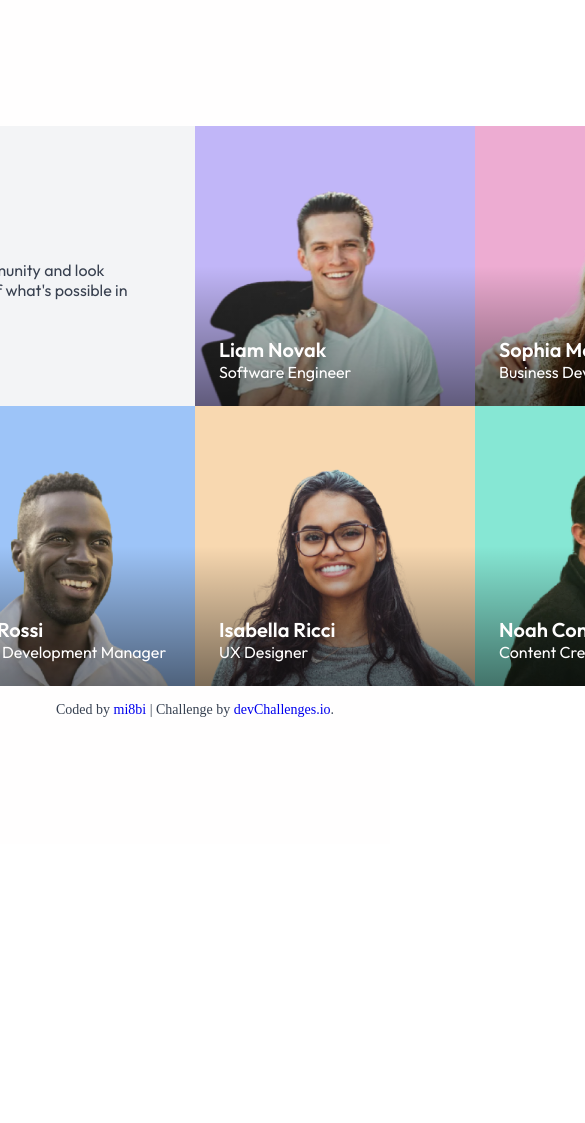
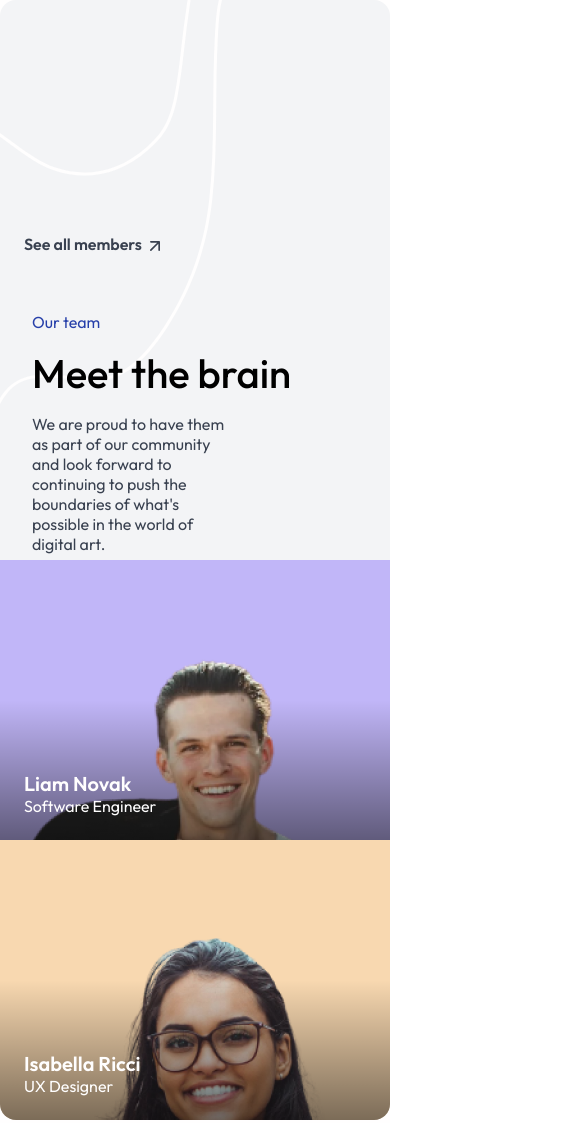
Before and after one commit to mi8bi/our-team-layout, a plain HTML site: page index.html in a window 390 px wide. Shown: the top 1123 px of the page, 585 px wide, since content can reach past the window. Before the commit the page ends 844 px from the top, so only its background shows below. Drawn offline with Linux system fonts and the light colour scheme.

Commit message:
index.html style.css fix

```diff
--- a/index.html
+++ b/index.html
@@ -15,7 +15,7 @@
 <body>
 
   <main>
-    <div class="container">
+    <div class="grid-container">
       <div class="topic-item">
         <div class="sub-topic">
           Our team
--- a/style.css
+++ b/style.css
@@ -1,11 +1,11 @@
 @font-face {
-    font-family: "Outfit";
+    font-family: "Outfit-Medium";
     src: url("./fonts/Outfit-Medium.ttf");
     font-weight: 500;
 }
 
 @font-face {
-    font-family: "Outfit";
+    font-family: "Outfit-SemiBold";
     src: url("./fonts/Outfit-SemiBold.ttf");
     font-weight: 600;
 }
@@ -52,10 +52,9 @@ main {
     background-color: #FFFEFE;
 }
 
-.container {
-    display: flex;
-    flex-wrap: wrap;
-    justify-content: center;
+.grid-container {
+    display: grid;
+    grid-template-columns: repeat(4, 1fr);
     border-radius: 16px;
     width: calc(280px * 4);
     height: calc(280px * 2);
@@ -66,8 +65,8 @@ main {
 }
 
 .topic-item {
-    width: calc(280px * 2);
     height: 280px;
+    grid-column: span 2;
     box-sizing: border-box;
     padding-left: 32px;
     padding-top: 32px;
@@ -83,7 +82,7 @@ main {
 
 .topic {
     color: #000000;
-    font-family: "Outfit";
+    font-family: "Outfit-Medium";
     font-weight: 500;
     font-size: 2.5rem;
     margin-top: 16px;
@@ -133,7 +132,7 @@ main {
 }
 
 .name {
-    font-family: "Outfit";
+    font-family: "Outfit-SemiBold";
     font-weight: 600;
     font-size: 1.25rem;
     color: #FFFEFE;
@@ -146,23 +145,23 @@ main {
     color: #FFFEFE;
 }
 
-.container>div:nth-child(2) {
+.grid-container>div:nth-child(2) {
     background-color: #C1B6F8;
 }
 
-.container>div:nth-child(3) {
+.grid-container>div:nth-child(3) {
     background-color: #EDACD2;
 }
 
-.container>div:nth-child(5) {
+.grid-container>div:nth-child(5) {
     background-color: #9DC4F8;
 }
 
-.container>div:nth-child(6) {
+.grid-container>div:nth-child(6) {
     background-color: #F8D8B0;
 }
 
-.container>div:nth-child(7) {
+.grid-container>div:nth-child(7) {
     background-color: #86E7D4;
 }
 
@@ -173,7 +172,7 @@ main {
 }
 
 .see-all {
-    font-family: "Outfit";
+    font-family: "Outfit-SemiBold";
     font-weight: 600;
     font-size: 1rem;
     color: #394150;
@@ -194,16 +193,56 @@ main {
     vertical-align: middle;
 }
 
-/* @media screen and (max-width: 1279px) {
-    .container {
-        display: grid;
+@media screen and (max-width: 1279px) {
+    .grid-container {
         grid-template-columns: repeat(3, 1fr);
+        width: calc(280px * 3);
+        height: auto;
     }
 
     .topic-item {
         grid-column: span 3;
     }
+
+    .desc {
+        width: 60%;
+    }
+
+    .see-all-item {
+        grid-row: 3;
+        grid-column: 1;
+    }
 }
 
 @media screen and (max-width: 1023px) {
-} */
+
+    main {
+        height: auto;
+    }
+
+    .grid-container {
+        grid-template-columns: 1fr;
+        width: 100vw;
+        height: auto;
+    }
+
+    .topic-item {
+    }
+
+    .see-all-item {
+        grid-row: 1;
+        grid-column: 1;
+    }
+
+    .item {
+        width: auto;
+    }
+
+    .item img {
+        width: auto;
+        height: auto;
+    }
+
+    .desc {
+    }
+}
```
